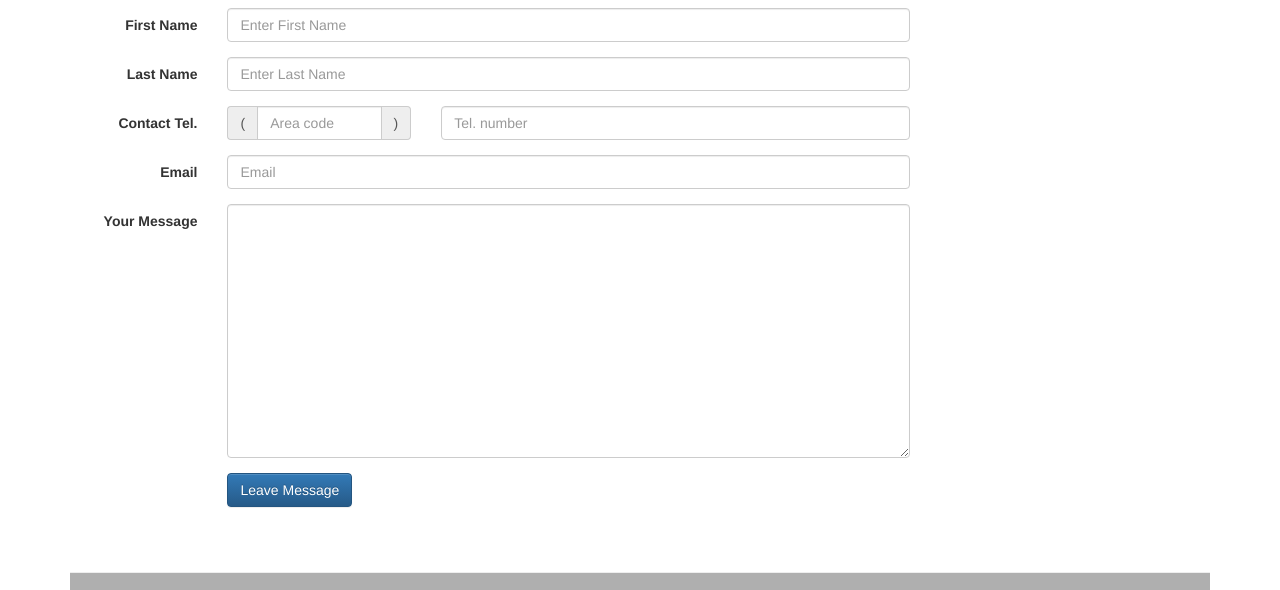
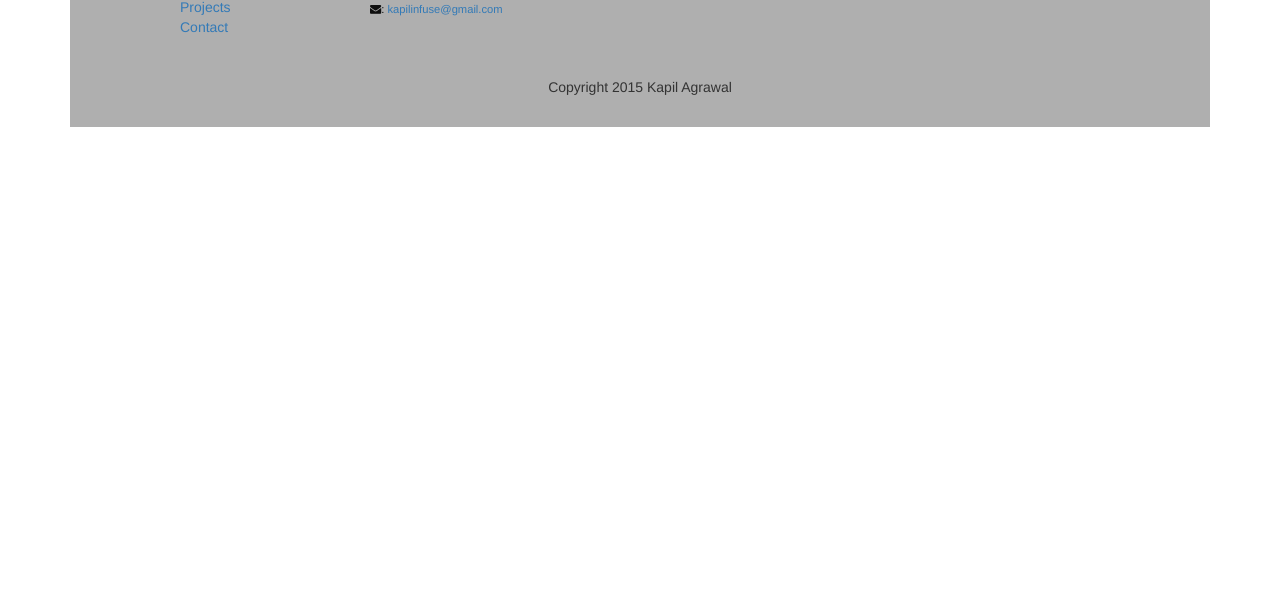
Before and after one commit to ubermankapil/ubermankapil.github.io, a plain HTML site: page contactme.html in a window 1280 px wide. Shown: the part 1213-1803 px from the top of the page. After the commit the page ends 1340 px from the top, so only its background shows below. Drawn offline with nearby package versions, Linux system fonts and the light colour scheme.

Commit message:
Completed

```diff
--- a/contactme.html
+++ b/contactme.html
@@ -155,63 +155,6 @@
             </div>
         </div>
     </div>
-    <div class="container">
-        <div class="row row-content">
-            <h3>Leave a Message to Me</h3>
-            <br>
-            <div class="col-xs-12 col-sm-9">
-                <form class="form-horizontal" role="form">
-                    <div class="form-group">
-                        <label for="firstname" class="col-sm-2 control-label">First Name</label>
-                        <div class="col-sm-10">
-                        <input type="text" class="form-control" id="firstname" name="firstname" placeholder="Enter First Name">
-                        </div>
-                     </div>
-                    <div class="form-group">
-                        <label for="lastname" class="col-sm-2 control-label">Last Name</label>
-                        <div class="col-sm-10">
-                            <input type="text" class="form-control" id="lastname" name="lastname" placeholder="Enter Last Name">
-                        </div>
-                    </div>
-                     <div class="form-group">
-                        <label for="telnum" class="col-xs-12 col-sm-2 control-label">Contact Tel.</label>
-                        <div class="col-xs-5 col-sm-4 col-md-3">
-                            <div class="input-group">
-                                <div class="input-group-addon">(</div>
-                                    <input type="tel" class="form-control" id="areacode" name="areacode" placeholder="Area code">
-                                <div class="input-group-addon">)</div>
-                            </div>
-                        </div>
-                        <div class="col-xs-7 col-sm-6 col-md-7">
-                                    <input type="tel" class="form-control" id="telnum" name="telnum" placeholder="Tel. number">
-                        </div>
-                    </div>
-                    <div class="form-group">
-                        <label for="emailid" class="col-sm-2 control-label">Email</label>
-                        <div class="col-sm-10">
-                            <input type="email" class="form-control" id="emailid" name="emailid" placeholder="Email">
-                        </div>
-                    </div>
-                    <div class="form-group">
-                        <label for="feedback" class="col-sm-2 control-label">Your Message</label>
-                        <div class="col-sm-10">
-                            <textarea class="form-control" id="feedback" name="feedback" rows="12"></textarea>
-                        </div>
-                    </div>
-                    <div class="form-group">
-                        <div class="col-sm-offset-2 col-sm-10">
-                            <button type="submit" class="btn btn-primary">Leave Message</button>
-                        </div>
-                    </div>
-                </form>
-            </div>
-             <div class="col-xs-12 col-sm-3">
-                <p style="padding:20px;"></p>
-            </div>
-       </div>
-
-    </div>
-
 
      <footer>
         <div class="container">
```
